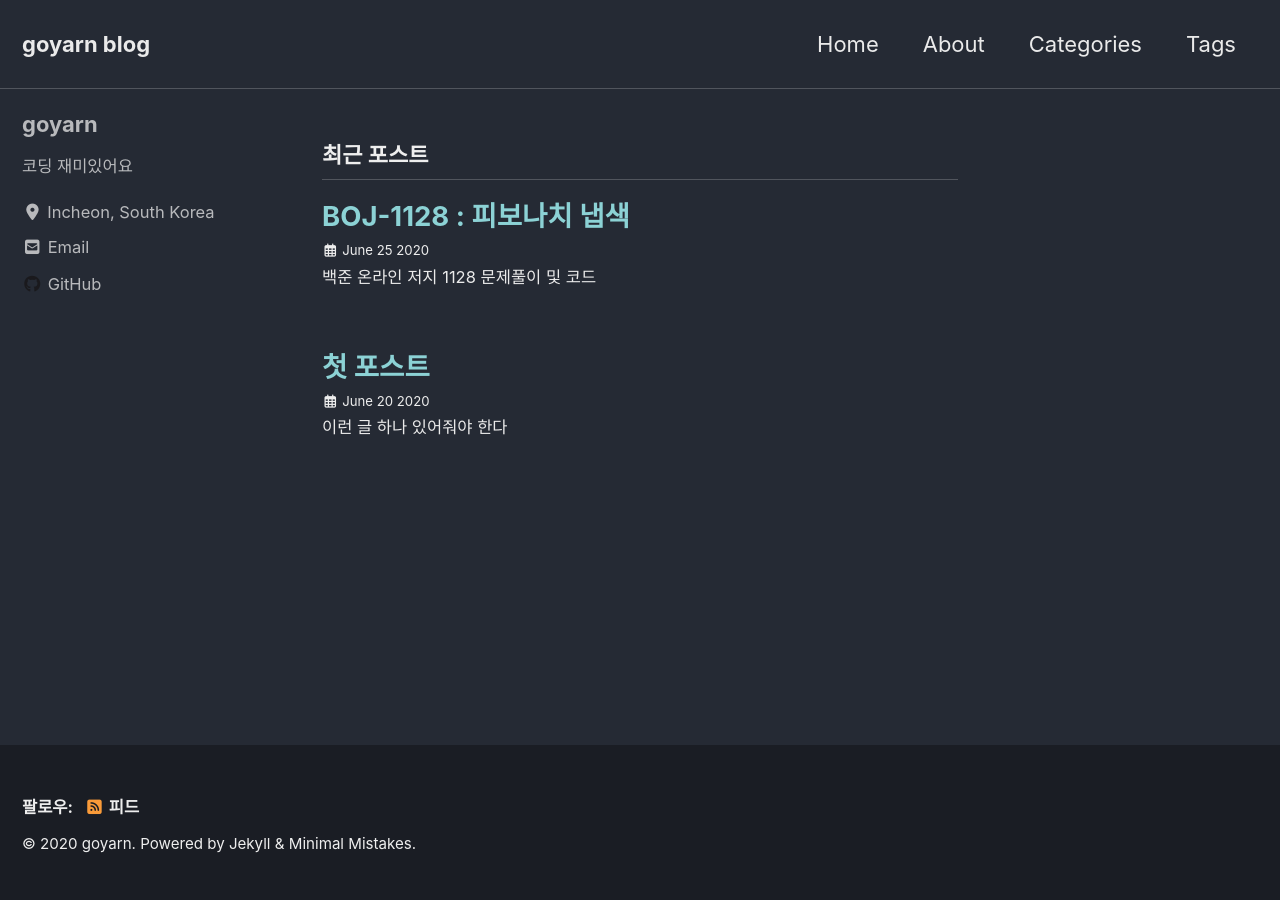
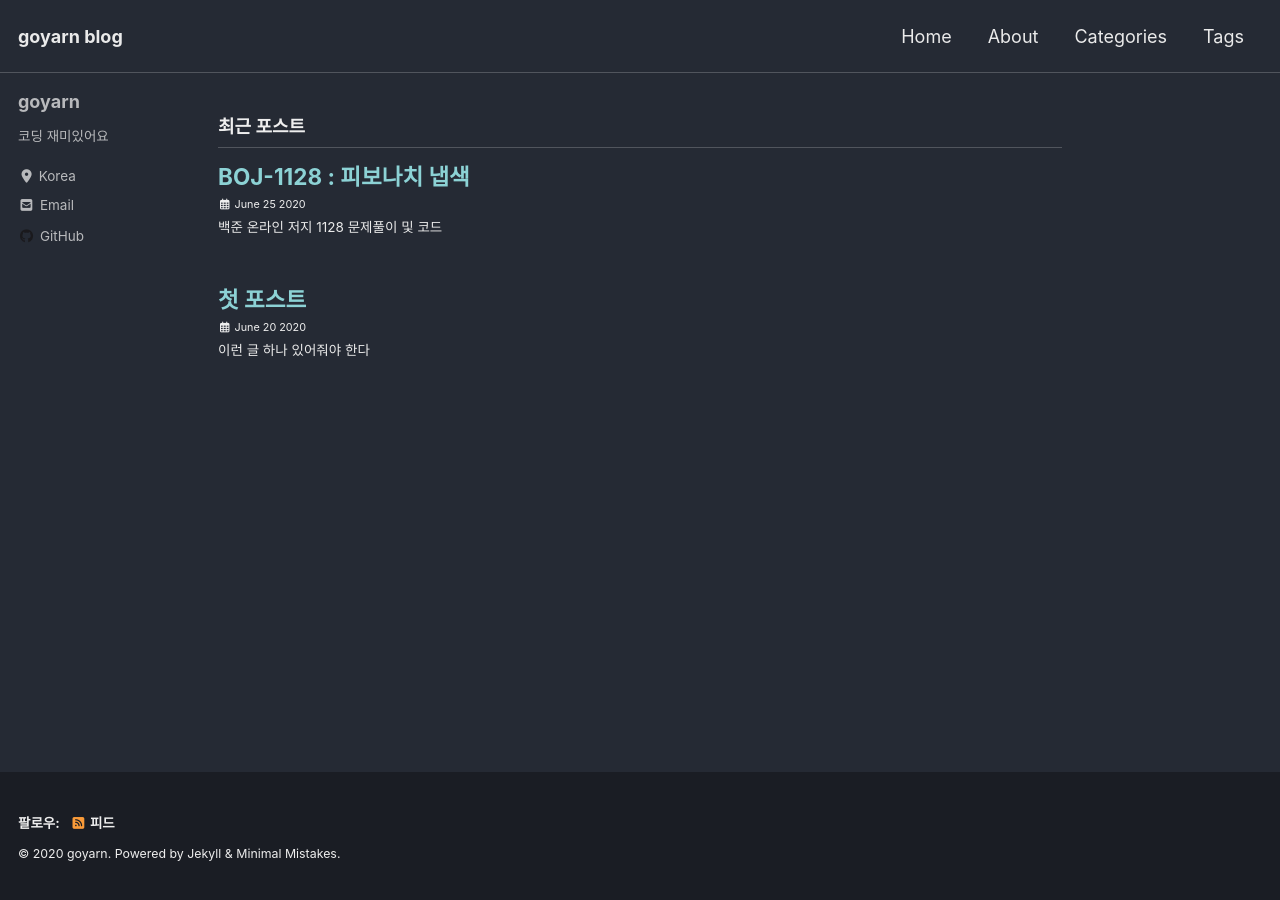
Before and after one commit to goyarn/goyarn.github.io, a Jekyll site: the page built from index.html, in a window 1280 px wide. Built offline with Jekyll 4.4.1, drawn with Linux system fonts in a browser that asks for light colours; cached includes are drawn as plain includes; nearby versions of some CDN libraries; the list of posts is cut into pages by our own code.

Commit message:
CSS update to wider content, proper font size, and word-break:keep-all

```diff
--- a/_config.yml
+++ b/_config.yml
@@ -96,7 +96,7 @@ author:
   name             : "goyarn"
   avatar           : # path of avatar image, e.g. "/assets/images/bio-photo.jpg"
   bio              : "코딩 재미있어요"
-  location         : "Incheon, South Korea"
+  location         : "Korea"
   email            :
   links:
     - label: "Email"
--- a/_sass/minimal-mistakes/_base.scss
+++ b/_sass/minimal-mistakes/_base.scss
@@ -14,6 +14,7 @@ body {
   color: $text-color;
   font-family: $global-font-family;
   line-height: 1.5;
+  word-break: keep-all;
 
   &.overflow--hidden {
     /* when primary navigation is visible, the content in the background won't scroll */
--- a/_sass/minimal-mistakes/_reset.scss
+++ b/_sass/minimal-mistakes/_reset.scss
@@ -15,11 +15,11 @@ html {
   }
 
   @include breakpoint($large) {
-    font-size: 20px;
+    font-size: 18px;
   }
 
   @include breakpoint($x-large) {
-    font-size: 22px;
+    font-size: 18px;
   }
 
   -webkit-text-size-adjust: 100%;
--- a/_sass/minimal-mistakes/_variables.scss
+++ b/_sass/minimal-mistakes/_variables.scss
@@ -152,8 +152,8 @@ $max-width: $x-large !default;
    ========================================================================== */
 
 $right-sidebar-width-narrow: 200px !default;
-$right-sidebar-width: 300px !default;
-$right-sidebar-width-wide: 400px !default;
+$right-sidebar-width: 200px !default;
+$right-sidebar-width-wide: 200px !default;
 
 /*
    Other
```
